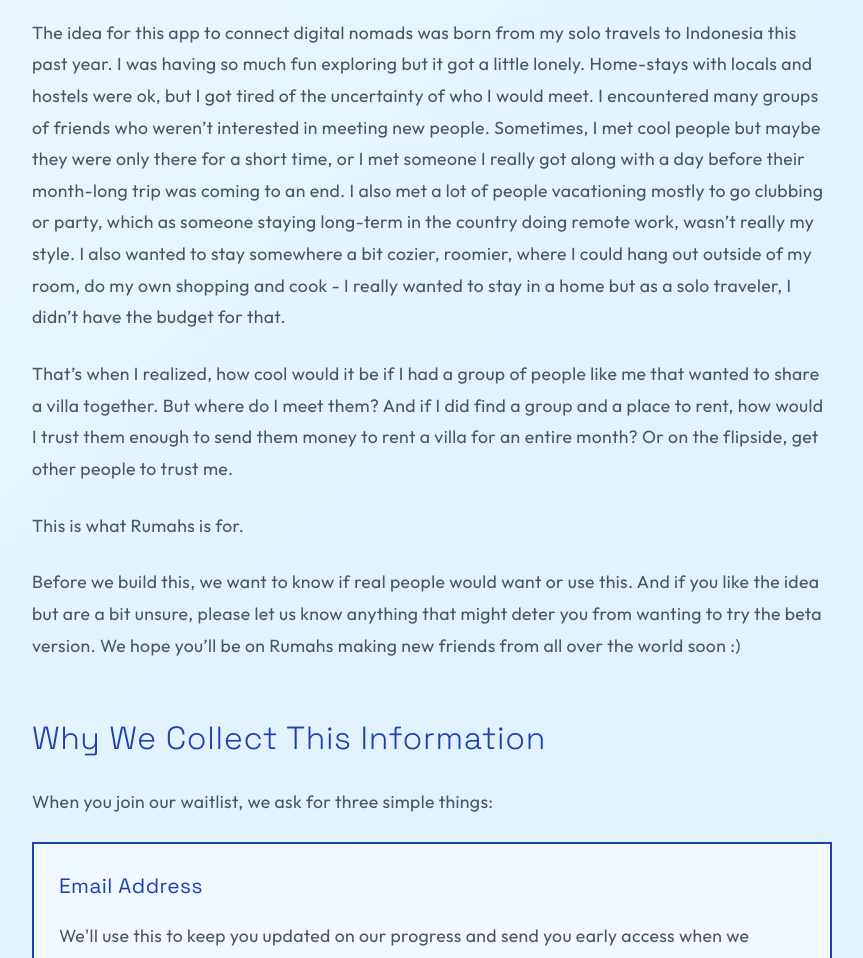
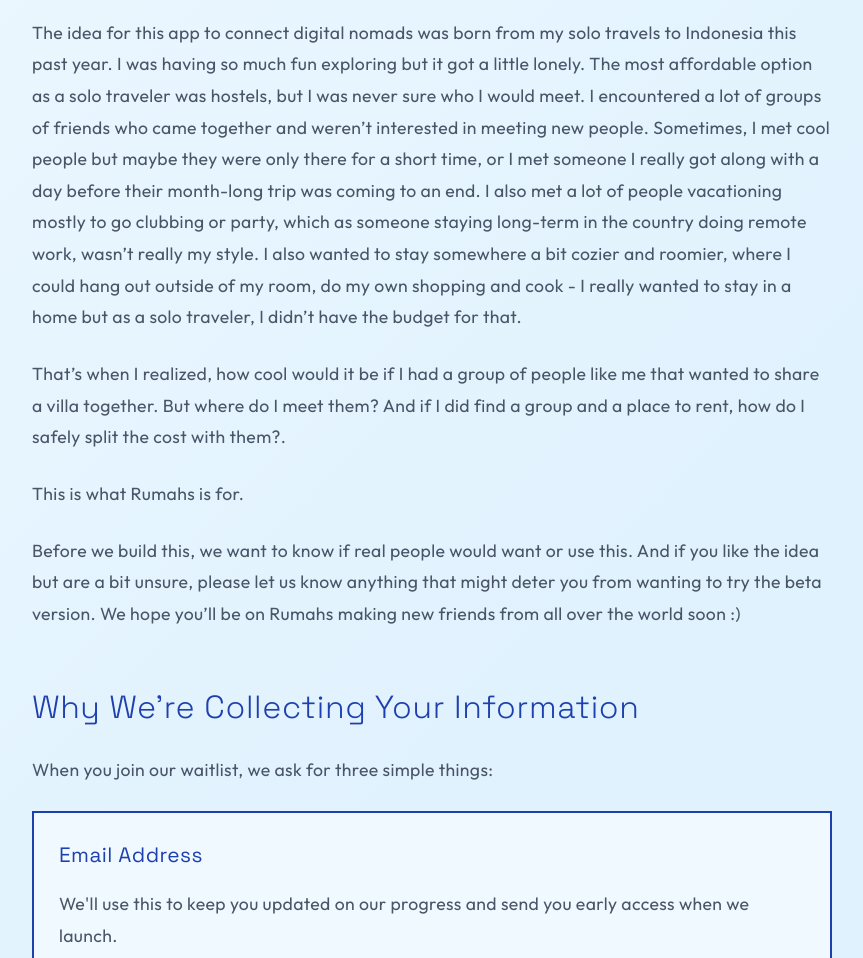
Before and after one commit to nickisew/rumahs-teaser, a website: page about.html in a window 1280 px wide. Shown: the part 518-1476 px from the top of the page, without its empty margins (208-1071 px from the left). Drawn offline with Linux system fonts and the light colour scheme.

Commit message:
change about wording

```diff
--- a/about.html
+++ b/about.html
@@ -29,12 +29,12 @@
                     and create meaningful connections while traveling solo.</p>
 
                 <h2>Why 'Rumahs'?</h2>
-                <p>The idea for this app to connect digital nomads was born from my solo travels to Indonesia this past year. I was having so much fun exploring but it got a little lonely. Home-stays with locals and hostels were ok, but I got tired of  the uncertainty of who I would meet. I encountered many groups of friends who weren’t interested in meeting new people. Sometimes, I met cool people but maybe they were only there for a short time, or I met someone I really got along with a day before their month-long trip was coming to an end. I also met a lot of people vacationing mostly to go clubbing or party, which as someone staying long-term in the country doing remote work, wasn’t really my style. I also wanted to stay somewhere a bit cozier, roomier, where I could hang out outside of my room, do my own shopping and cook - I really wanted to stay in a home but as a solo traveler, I didn’t have the budget for that.</p>
-                <p>That’s when I realized, how cool would it be if I had a group of people like me that wanted to share a villa together. But where do I meet them? And if I did find a group and a place to rent, how would I trust them enough to send them money to rent a villa for an entire month? Or on the flipside, get other people to trust me.</p>
+                <p>The idea for this app to connect digital nomads was born from my solo travels to Indonesia this past year. I was having so much fun exploring but it got a little lonely. The most affordable option as a solo traveler was hostels, but I was never sure who I would meet. I encountered a lot of groups of friends who came together and weren’t interested in meeting new people. Sometimes, I met cool people but maybe they were only there for a short time, or I met someone I really got along with a day before their month-long trip was coming to an end. I also met a lot of people vacationing mostly to go clubbing or party, which as someone staying long-term in the country doing remote work, wasn’t really my style. I also wanted to stay somewhere a bit cozier and roomier, where I could hang out outside of my room, do my own shopping and cook - I really wanted to stay in a home but as a solo traveler, I didn’t have the budget for that.</p>
+                <p>That’s when I realized, how cool would it be if I had a group of people like me that wanted to share a villa together. But where do I meet them? And if I did find a group and a place to rent, how do I safely split the cost with them?.</p>
                 <p>This is what Rumahs is for.</p>
                 <p>Before we build this, we want to know if real people would want or use this. And if you like the idea but are a bit unsure, please let us know anything that might deter you from wanting to try the beta version. We hope you’ll be on Rumahs making new friends from all over the world soon :) </p>
 
-                <h2>Why We Collect This Information</h2>
+                <h2>Why We're Collecting Your Information</h2>
                 <p>When you join our waitlist, we ask for three simple things:</p>
 
                 <div class="info-box">
```
